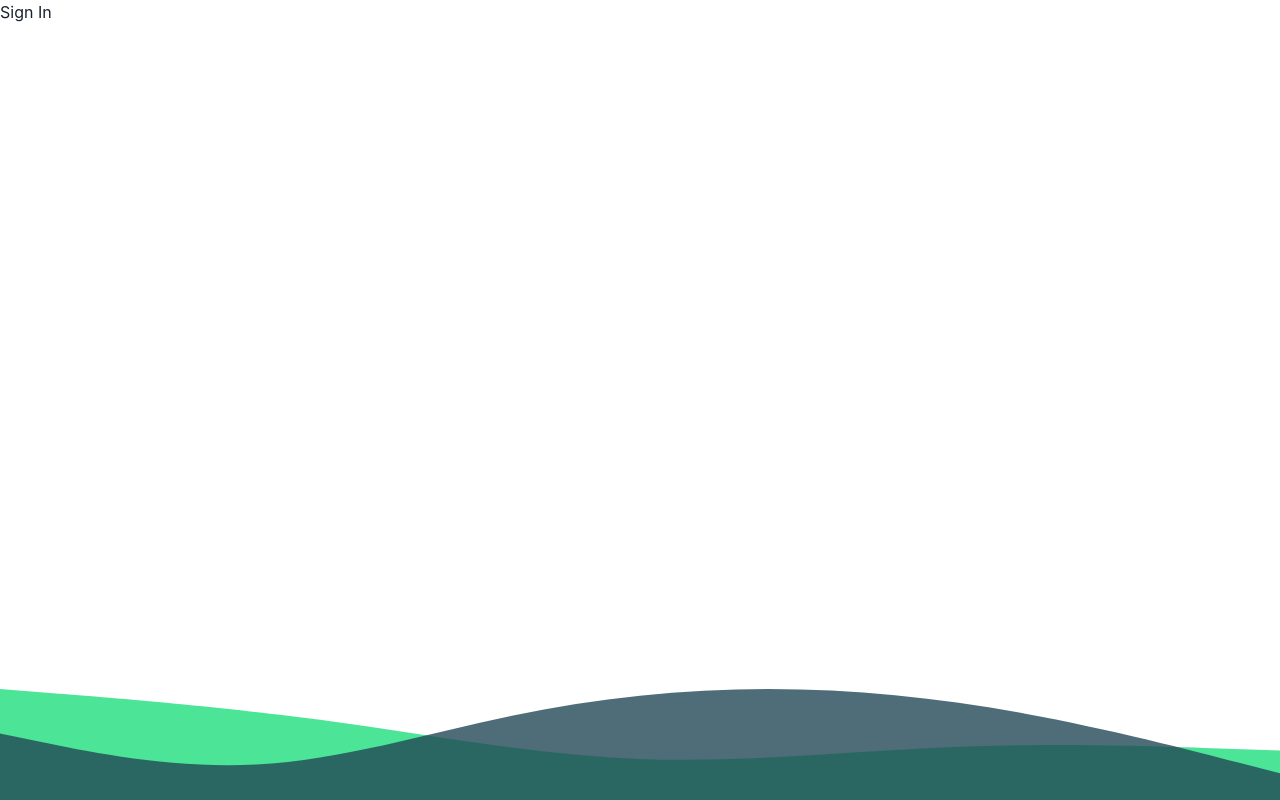
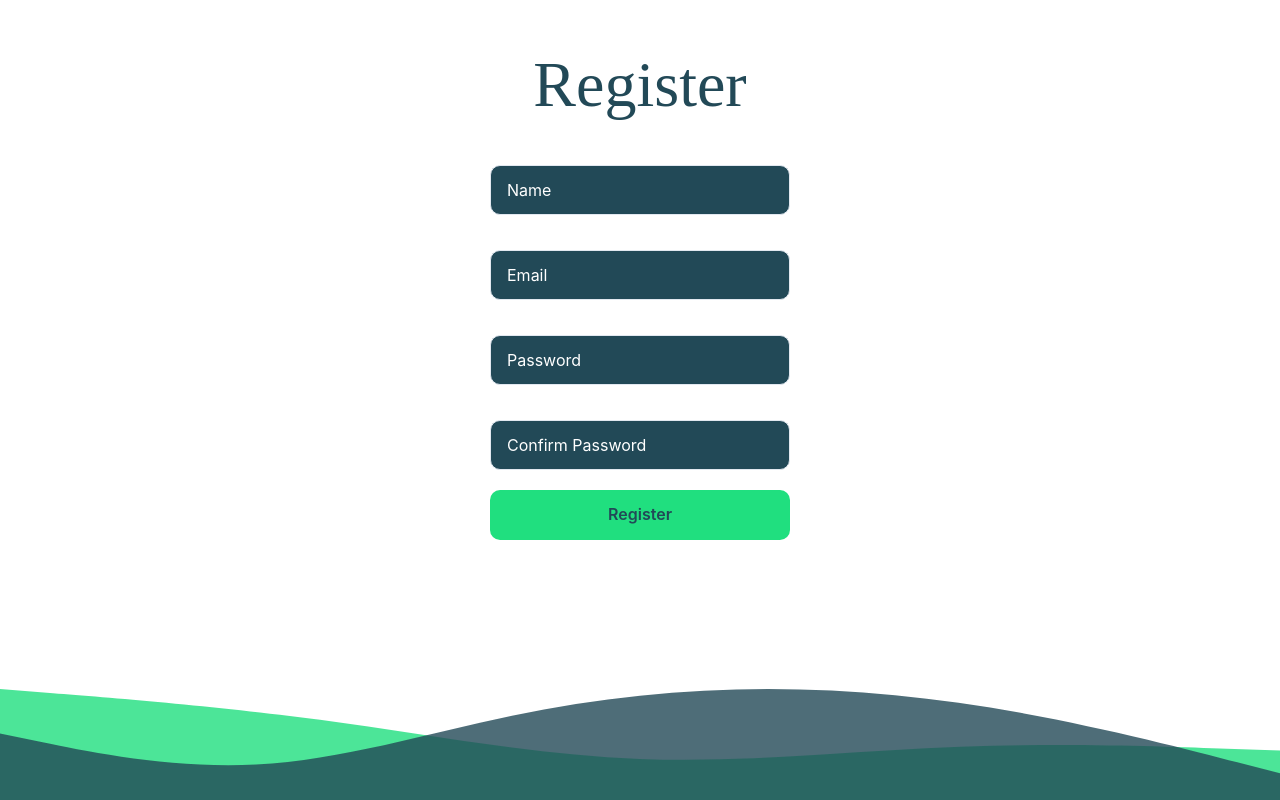
Before and after one commit to AgrotechASETeam15/agrotech-frontend, a Next.js app: page /sign-up in a window 1280 px wide. Built offline with nearby package versions, Linux system fonts and the light colour scheme.

Commit message:
style: signup screen

```diff
--- /dev/null
+++ b/components/signup/SignUp.jsx
@@ -0,0 +1,128 @@
+import { Box, Button, Checkbox, Flex, Input, Text } from "@chakra-ui/react";
+import React from "react";
+
+const SignUp = () => {
+  return (
+    <Flex
+      justifyContent={"center"}
+      alignItems={"center"}
+      direction={"column"}
+      gap={"40px"}
+      paddingTop={"45px"}
+      //   height={'100vh'}
+    >
+      <Flex justifyContent={"center"} alignItems={"center"}>
+        <Text
+          // font-family: 'Lexend Deca';
+          // font-style: normal;
+          // font-weight: 400;
+          // font-size: 64px;
+          // line-height: 80px;
+          // /* identical to box height */
+          // text-align: center;
+          // color: #224957;
+
+          fontFamily={"Lexend Deca"}
+          fontStyle={"normal"}
+          fontWeight={"400"}
+          fontSize={"64px"}
+          lineHeight={"80px"}
+          color={"#224957"}
+        >
+          Register
+        </Text>
+      </Flex>
+      <Flex justifyContent={"center"} alignItems={"center"}>
+        <form>
+          <Flex
+            justifyContent={"center"}
+            alignItems={"center"}
+            direction={"column"}
+          >
+            <Flex
+              gap={"35px"}
+              direction={"column"}
+              justifyContent={"center"}
+              alignItems={"center"}
+            >
+              <Input
+                width={"300px"}
+                height={"50px"}
+                type="text"
+                // background: #224957;
+                // border-radius: 10px;
+
+                _placeholder={{
+                  color: "#FFFFFF",
+                }}
+                background={"#224957"}
+                borderRadius={"10px"}
+                name="name"
+                id="name"
+                placeholder="Name"
+              />
+              <Input
+                width={"300px"}
+                height={"50px"}
+                type="email"
+                // background: #224957;
+                // border-radius: 10px;
+
+                _placeholder={{
+                  color: "#FFFFFF",
+                }}
+                background={"#224957"}
+                borderRadius={"10px"}
+                name="email"
+                id="email"
+                placeholder="Email"
+              />
+              <Input
+                width={"300px"}
+                height={"50px"}
+                type="password"
+                name="password"
+                id="password"
+                placeholder="Password"
+                background={"#224957"}
+                borderRadius={"10px"}
+                _placeholder={{
+                  color: "#FFFFFF",
+                }}
+              />
+              <Input
+                width={"300px"}
+                height={"50px"}
+                type="password"
+                name="confirmPassword"
+                id="confirmPassword"
+                placeholder="Confirm Password"
+                background={"#224957"}
+                borderRadius={"10px"}
+                _placeholder={{
+                  color: "#FFFFFF",
+                }}
+              />
+            </Flex>
+            <Flex justifyContent={"center"} alignItems={"center"} mt={"20px"}>
+              <Button
+                width={"300px"}
+                height={"50px"}
+                background={"#20DF7F"}
+                borderRadius={"10px"}
+                color={"#224957"}
+                _hover={{
+                  background: "#20DF7F",
+                }}
+              >
+                Register
+              </Button>
+            </Flex>
+          </Flex>
+        </form>
+      </Flex>
+    </Flex>
+  );
+};
+
+export default SignUp;
--- a/pages/sign-up/index.jsx
+++ b/pages/sign-up/index.jsx
@@ -1,16 +1,13 @@
-import { Box, Flex, Text } from '@chakra-ui/react';
-import React from 'react';
+import { Box, Flex, Text } from "@chakra-ui/react";
+import React from "react";
+import SignUp from "../../components/signup/SignUp";
 
-const SignUp = () => {
+const SignUpPage = () => {
   return (
     <Box>
-      <Flex>
-        <Flex>
-          <Text>Sign In</Text>
-        </Flex>
-      </Flex>
+      <SignUp />
     </Box>
   );
 };
 
-export default SignUp;
+export default SignUpPage;
```
